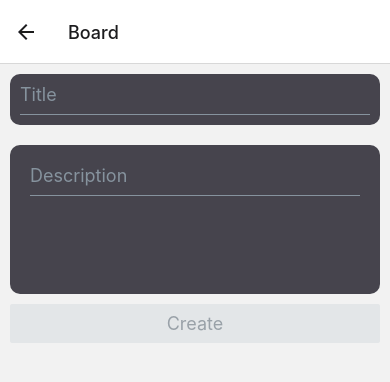
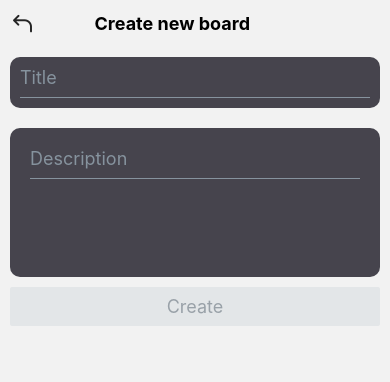
Before and after one commit to Mahmoud412/TasksMangeApp, a React Native app: screen /Board in a window 390 px wide. Shown: the top 382 px of the page. Built offline with nearby package versions, Linux system fonts and the light colour scheme.

Commit message:
added header to newBoardScreen

```diff
--- /dev/null
+++ b/src/components/FormsHeader.tsx
@@ -0,0 +1,33 @@
+import {View, Text, TouchableOpacity} from 'react-native';
+import React from 'react';
+import {Icon} from '@rneui/themed';
+import {NativeStackNavigationProp} from '@react-navigation/native-stack';
+import {RootStackParamList} from '../navigation/Route';
+import {useNavigation} from '@react-navigation/native';
+export type NewBoardScreenNavigationProps = NativeStackNavigationProp<
+  RootStackParamList,
+  'Board'
+>;
+const FormsHeader = () => {
+  const navigation = useNavigation<NewBoardScreenNavigationProps>();
+  return (
+    <View
+      style={{
+        flexDirection: 'row',
+        justifyContent: 'space-between',
+        padding: 10,
+        alignItems: 'center',
+      }}>
+      <TouchableOpacity onPress={() => navigation.goBack()}>
+        <Icon name="back" type="antdesign" size={25} />
+      </TouchableOpacity>
+      <View style={{right: 130}}>
+        <Text style={{textAlign: 'center', fontWeight: 'bold', fontSize: 18}}>
+          Create new board
+        </Text>
+      </View>
+    </View>
+  );
+};
+
+export default FormsHeader;
--- a/src/navigation/Route.tsx
+++ b/src/navigation/Route.tsx
@@ -37,7 +37,15 @@ const Route = () => {
         <Stack.Screen
           name="Board"
           component={NewBoardModel}
-          options={{presentation: 'modal'}}
+          options={{
+            presentation: 'modal',
+            headerShown: false,
+            title: 'Create new Board',
+            headerTintColor: 'gray',
+            headerTitleStyle: {
+              fontWeight: 'bold',
+            },
+          }}
         />
       </Stack.Navigator>
     </NavigationContainer>
--- a/src/screens/NewBoardModel.tsx
+++ b/src/screens/NewBoardModel.tsx
@@ -1,10 +1,12 @@
 import {View, Text} from 'react-native';
 import React from 'react';
 import NewboardForm from '../components/Home/Board/NewboardForm';
+import FormsHeader from '../components/FormsHeader';
 
 const NewBoardModel = () => {
   return (
     <View>
+      <FormsHeader />
       <NewboardForm />
     </View>
   );
```
